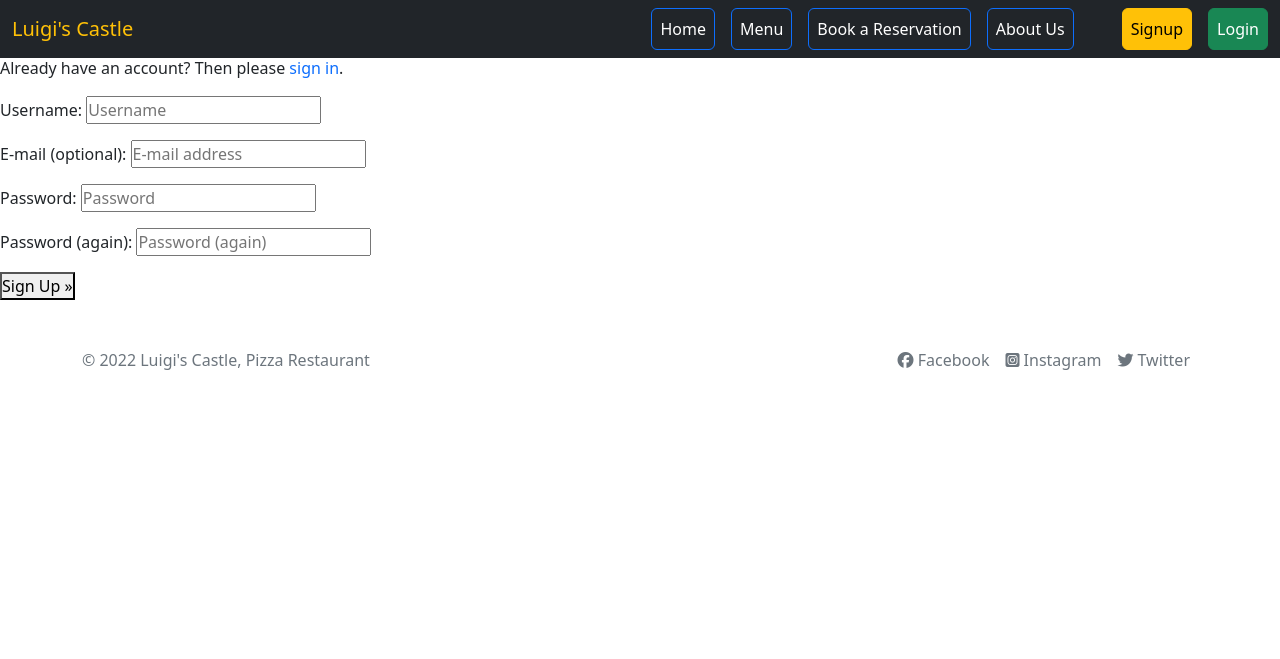
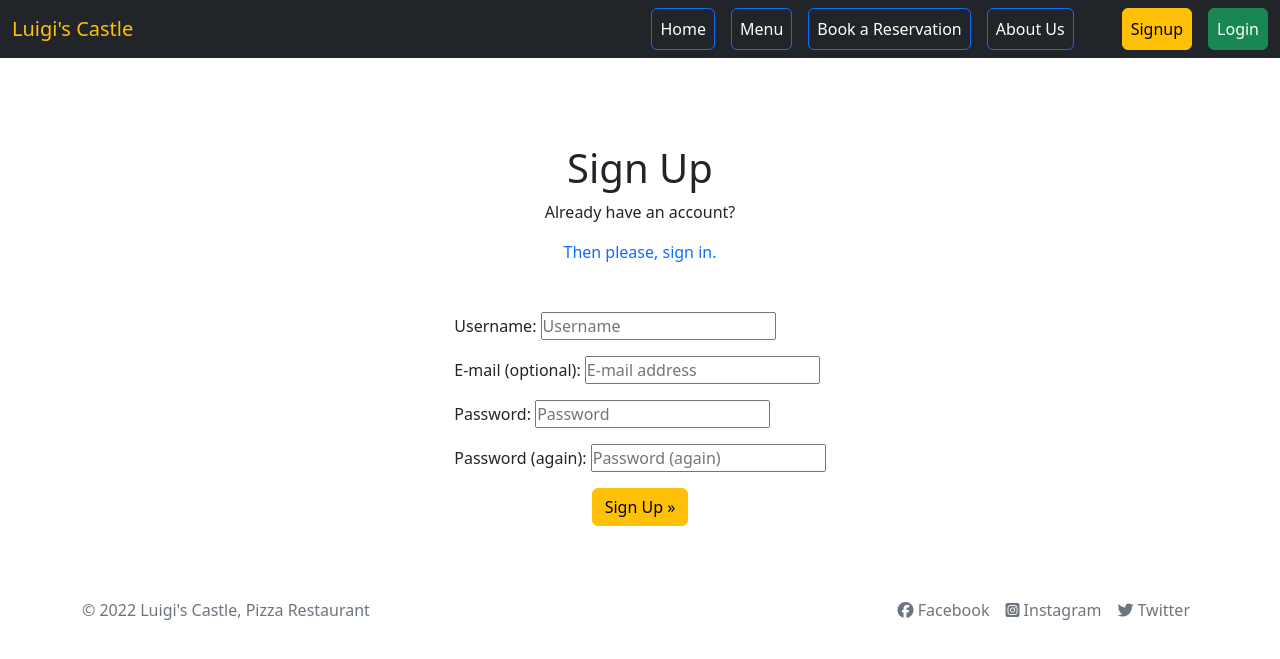
Before and after one commit to Tiyko/restaurant, a Django app: page /account/signup/ in a window 1280 px wide. Shown: the top 659 px of the page. Run offline with Django 4.2, Linux system fonts and the light colour scheme; some libraries are stand-ins or nearby versions.

Commit message:
styled signup page

```diff
--- a/templates/account/signup.html
+++ b/templates/account/signup.html
@@ -5,17 +5,29 @@
 {% block head_title %}{% trans "Signup" %}{% endblock %}
 
 {% block content %}
-<h1>{% trans "Sign Up" %}</h1>
+<div class="mt-5 pb-5"></div>
 
-<p>{% blocktrans %}Already have an account? Then please <a href="{{ login_url }}">sign in</a>.{% endblocktrans %}</p>
-
+<div class="container">
+  <div class="row justify-content-center my-5">
+    <div class="col-sm-10 col-md-6">
+      <h1 class="d-flex justify-content-center">{% trans "Sign Up" %}</h1>
+      <p class="d-flex justify-content-center">{% blocktrans %}Already have an account?{% endblocktrans %}</p>
+      <a class="d-flex justify-content-center" href="{{ login_url }}"> Then please, sign in.</a>
+    </div>
+  </div>
+  <div class="row justify-content-center my-5">
+      <div class="col-sm-10 col-md-6 d-flex justify-content-center">
         <form class="signup" id="signup_form" method="post" action="{% url 'account_signup' %}">
           {% csrf_token %}
           {{ form.as_p }}
           {% if redirect_field_value %}
           <input type="hidden" name="{{ redirect_field_name }}" value="{{ redirect_field_value }}" />
           {% endif %}
-  <button type="submit">{% trans "Sign Up" %} &raquo;</button>
+          <li class="d-flex justify-content-center">
+            <button class="btn btn-warning" type="submit">{% trans "Sign Up" %} &raquo;</button>
+          </li>
         </form>
-
+      </div>
+  </div>
+</div>
 {% endblock %}
```
Lines whose indentation alone changed are shown as unchanged.
